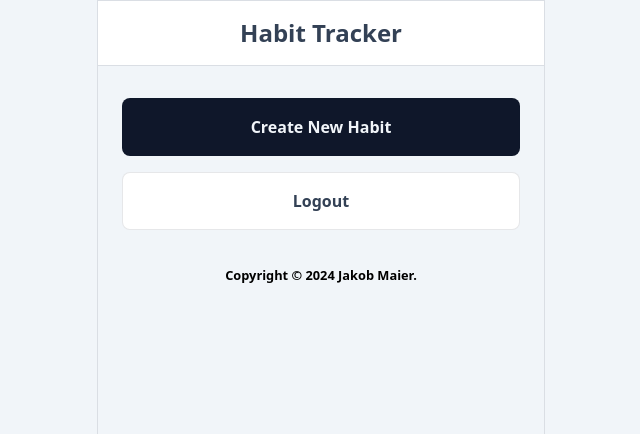
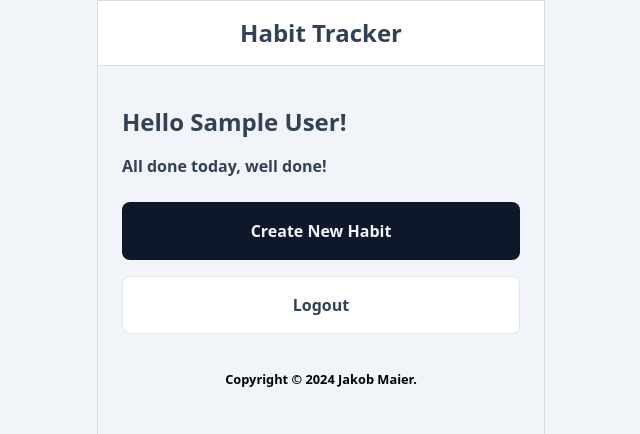
Before and after one commit to gue-ni/habit-tracker, a Flask app: page /dashboard in a window 1280 px wide. Shown: the top 434 px of the page, without its empty margins (319-959 px from the left). Run offline with Flask 3, Linux system fonts and the light colour scheme; the visitor is signed in with stand-in values (Sample User, id 1); data that the repository does not hold is empty; some libraries are stand-ins or nearby versions.

Commit message:
Add greeting + else branch if all done

```diff
--- a/app/templates/dashboard.html
+++ b/app/templates/dashboard.html
@@ -7,6 +7,9 @@
   </div>
 </div>
 <div class="p-6 font-semibold text-slate-700">
+  <div class="py-4">
+    <h2 class="text-2xl">Hello {{ user.name }}!</h2>
+  </div>
   {% if events_todo %}
   <div class="py-4">
     <h2 class="text-2xl">
@@ -40,8 +43,11 @@
       {% endfor %}
     </div>
   </div>
+  {% else %}
+  <div class="pb-4">
+    <p>All done today, well done!</p>
+  </div>
   {% endif %}
-
   {% if all_events %}
   <div class="py-4">
     <h2 class="text-2xl">
@@ -70,7 +76,6 @@
     </div>
   </div>
   {% endif %}
-
   <div class="py-2">
     <a href="{{ url_for('event.new_event') }}" class="">
       <div class="bg-slate-900 text-slate-100 p-4 text-center rounded-lg border border-slate-900/10">
@@ -78,7 +83,6 @@
       </div>
     </a>
   </div>
-
   <div class="py-2">
     <a href="{{ url_for('user.logout') }}" class="">
       <div class="bg-white p-4 text-center rounded-lg border border-slate-900/10">
```
